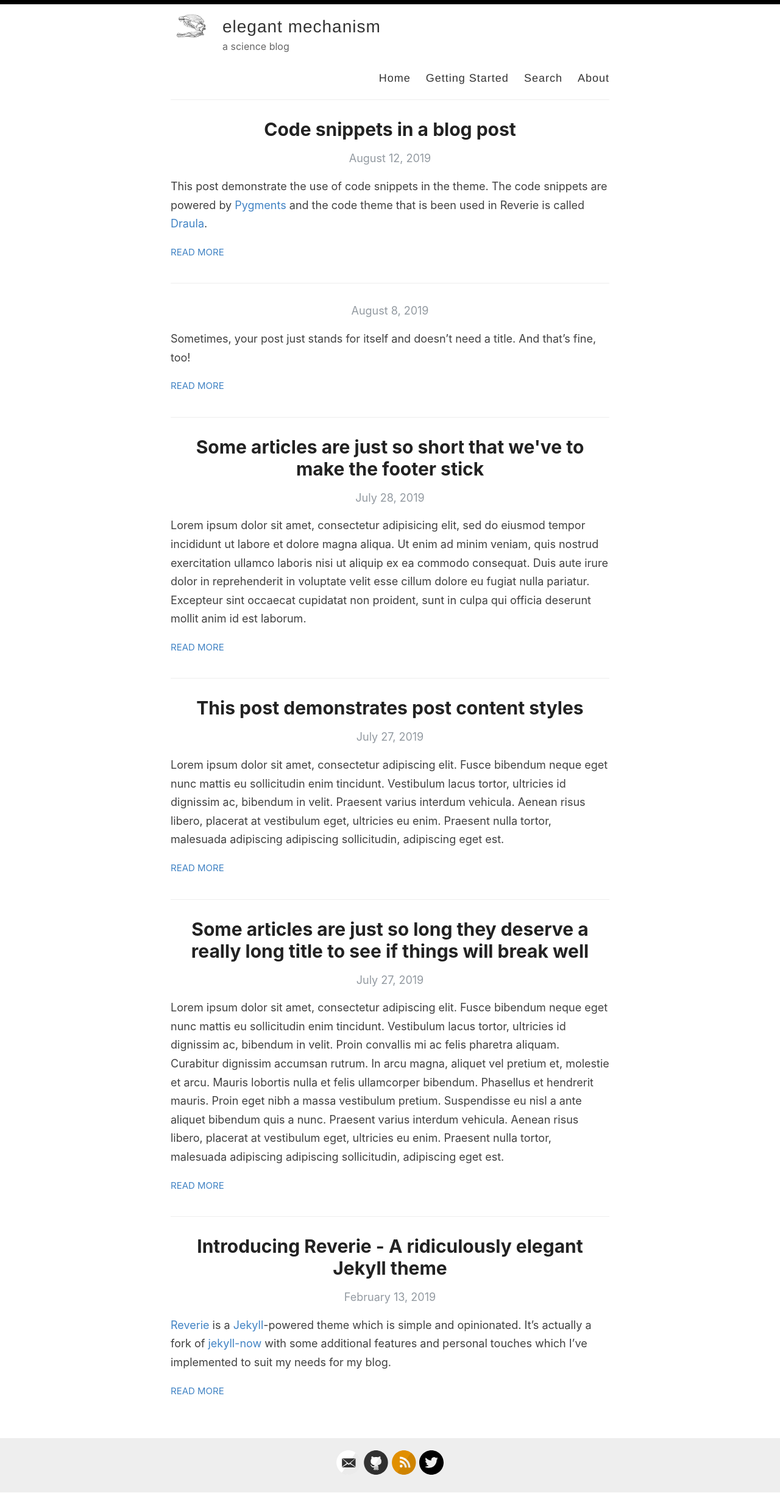
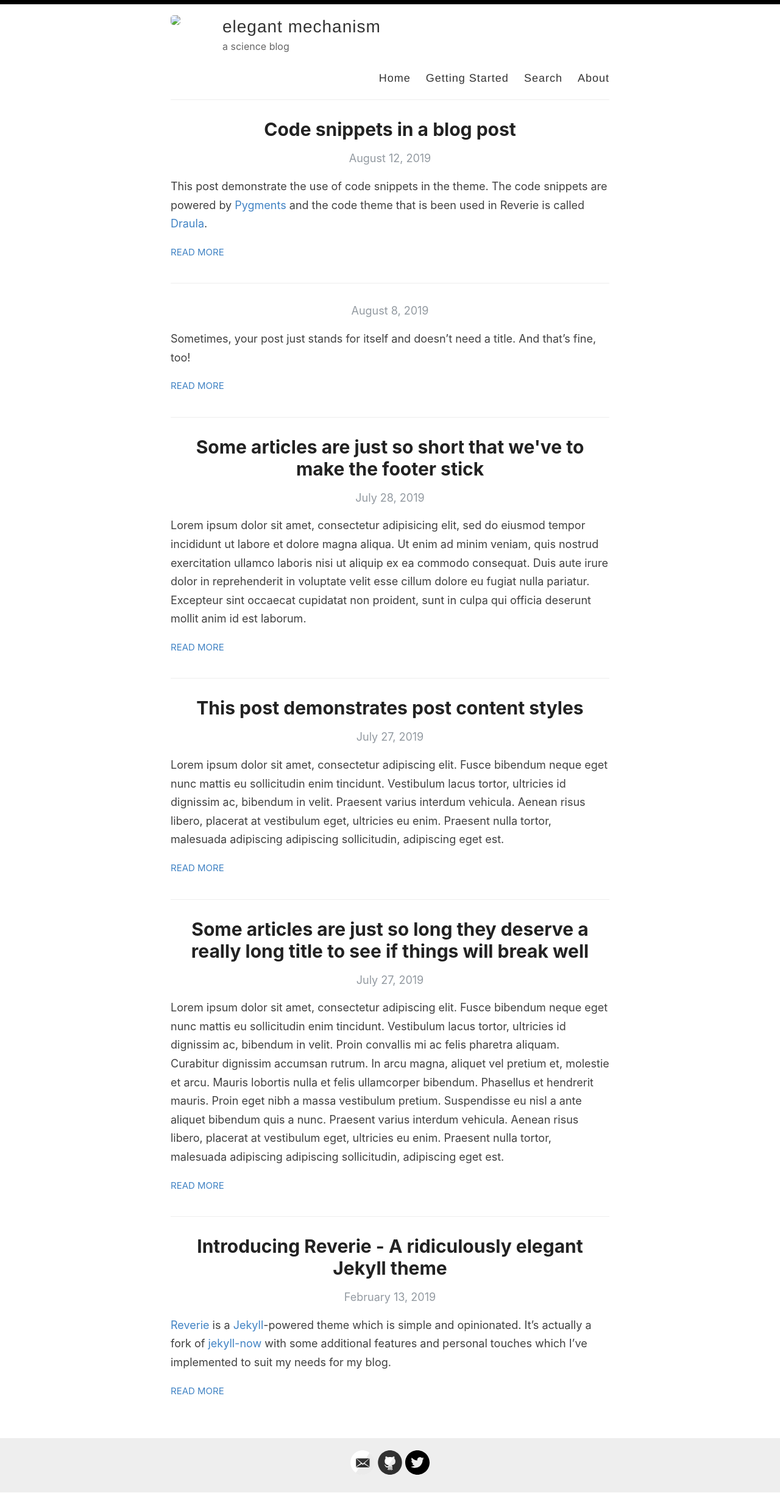
Before and after one commit to cooperii/cooperii.github.io, a Jekyll site: the page built from index.html, in a window 1280 px wide. Shown: the whole page at 61% size. Built offline with Jekyll 4.4.1, drawn with Linux system fonts in a browser that asks for light colours; the list of posts is cut into pages by our own code.

Commit message:
Update _config.yml

```diff
--- a/_config.yml
+++ b/_config.yml
@@ -12,7 +12,7 @@ author: cooper french
 description: a science blog
 
 # URL of your avatar or profile pic (you could use your GitHub profile pic)
-avatar: /images/dino-myths-dilophosaurus-skull-open-two-coloumn.jpg
+avatar: cooperii.github.io/images/dino-myths-dilophosaurus-skull-open-two-coloumn.jpg
 
 #
 # Flags below are optional
@@ -28,7 +28,7 @@ footer-links:
   instagram:
   linkedin:
   pinterest:
-  rss: rss
+  rss:
   twitter: cooperii
   stackoverflow:
   youtube: # channel/<your_long_string> or user/<user-name>
```
